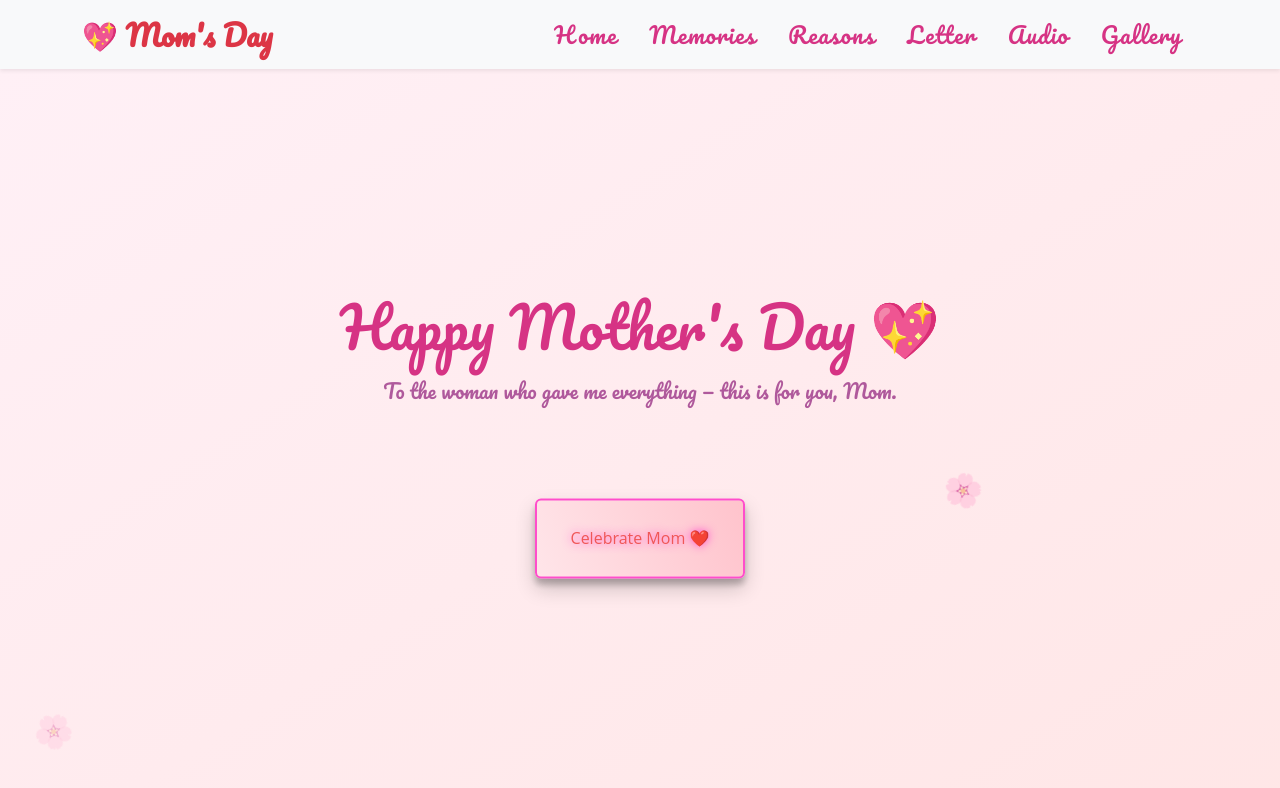
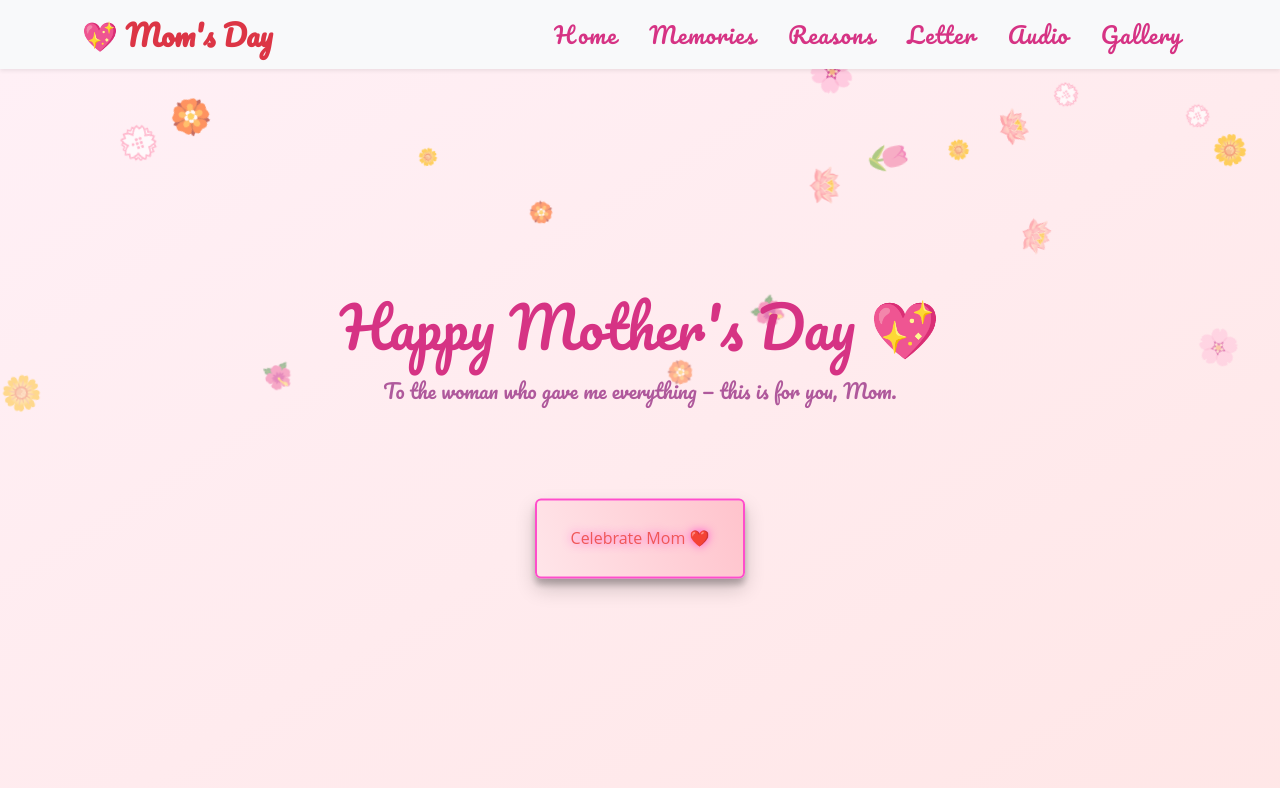
Before and after one commit to debugginlyf/ILoveMyMom, a React (Vite) app in the folder Mothers-Day/: page / in a window 1280 px wide. Shown: the top 788 px of the page. Built offline with nearby package versions, Linux system fonts and the light colour scheme.

Commit message:
Added more flowers

```diff
--- a/Mothers-Day/src/pages/Home.jsx
+++ b/Mothers-Day/src/pages/Home.jsx
@@ -6,15 +6,30 @@ import { Container } from 'react-bootstrap';
 const Home = () => {
   const [showMessage, setShowMessage] = useState(false);
   const [fontIndex, setFontIndex] = useState(0);
+  const [petals, setPetals] = useState([]);
   const fonts = ['font-greatvibes', 'font-pacifico', 'font-sacramento', 'font-dancing', 'font-indie'];
+  const flowerEmojis = ['🌸', '🌺', '🌷', '🌼', '🏵️', '💮', '🪷'];
 
   useEffect(() => {
     // Font cycling effect
-    const interval = setInterval(() => {
+    const fontInterval = setInterval(() => {
       setFontIndex((prevIndex) => (prevIndex + 1) % fonts.length);
     }, 3000);
 
-    return () => clearInterval(interval);
+    // Create initial petals
+    const initialPetals = Array.from({ length: 20 }, (_, i) => ({
+      id: i,
+      emoji: flowerEmojis[Math.floor(Math.random() * flowerEmojis.length)],
+      left: Math.random() * 100,
+      delay: Math.random() * 5,
+      duration: 8 + Math.random() * 7,
+      size: 1 + Math.random() * 1.5
+    }));
+    setPetals(initialPetals);
+
+    return () => {
+      clearInterval(fontInterval);
+    };
   }, []);
 
   const revealMessage = () => {
@@ -26,7 +41,22 @@ const Home = () => {
   return (
     <div className="home-page">
       <div className="background">
-        <div className="petals"></div>
+        <div className="petals-container">
+          {petals.map((petal) => (
+            <div
+              key={petal.id}
+              className="petal"
+              style={{
+                left: `${petal.left}%`,
+                animationDelay: `${petal.delay}s`,
+                animationDuration: `${petal.duration}s`,
+                fontSize: `${petal.size}rem`
+              }}
+            >
+              {petal.emoji}
+            </div>
+          ))}
+        </div>
         <div className="content">
           <Container>
             <h1 className={`title display-4 ${currentFont} neon-hover`}>Happy Mother's Day 💖</h1>
--- a/Mothers-Day/src/styles/Home.css
+++ b/Mothers-Day/src/styles/Home.css
@@ -100,31 +100,49 @@
     to { opacity: 1; }
   }
 
+  /* Add these to your existing Home.css */
+
 /* Petal animation */
-.petals::before, .petals::after {
-  content: "🌸";
-  position: absolute;
-  font-size: 2rem;
-  animation: float 8s infinite linear;
-  top: -50px;
-  color: #ff69b4;
+.petals-container {
+  position: fixed;
+  top: 0;
+  left: 0;
+  width: 100%;
+  height: 100%;
+  pointer-events: none;
+  z-index: 0;
+  overflow: hidden;
 }
 
-.petals::after {
-  left: 75%;
-  animation-delay: 2s;
+.petal {
+  position: absolute;
+  animation: float linear infinite;
+  opacity: 0;
+  z-index: 1;
+  user-select: none;
+  will-change: transform;
 }
 
 @keyframes float {
   0% {
-    transform: translateY(0) rotate(0deg);
-    opacity: 1;
+    transform: translateY(-10vh) rotate(0deg);
+    opacity: 0.8;
   }
   100% {
-    transform: translateY(120vh) rotate(360deg);
+    transform: translateY(110vh) rotate(360deg);
     opacity: 0;
   }
 }
+
+/* Make sure your existing .background has z-index higher than petals */
+.background {
+  position: relative;
+  width: 100%;
+  height: 100%;
+  z-index: 1;
+}
+
+/* Rest of your existing CSS remains the same */
 
   /* Font classes */
   .font-greatvibes { font-family: 'Great Vibes', cursive; }
```
Lines whose indentation alone changed are shown as unchanged.
